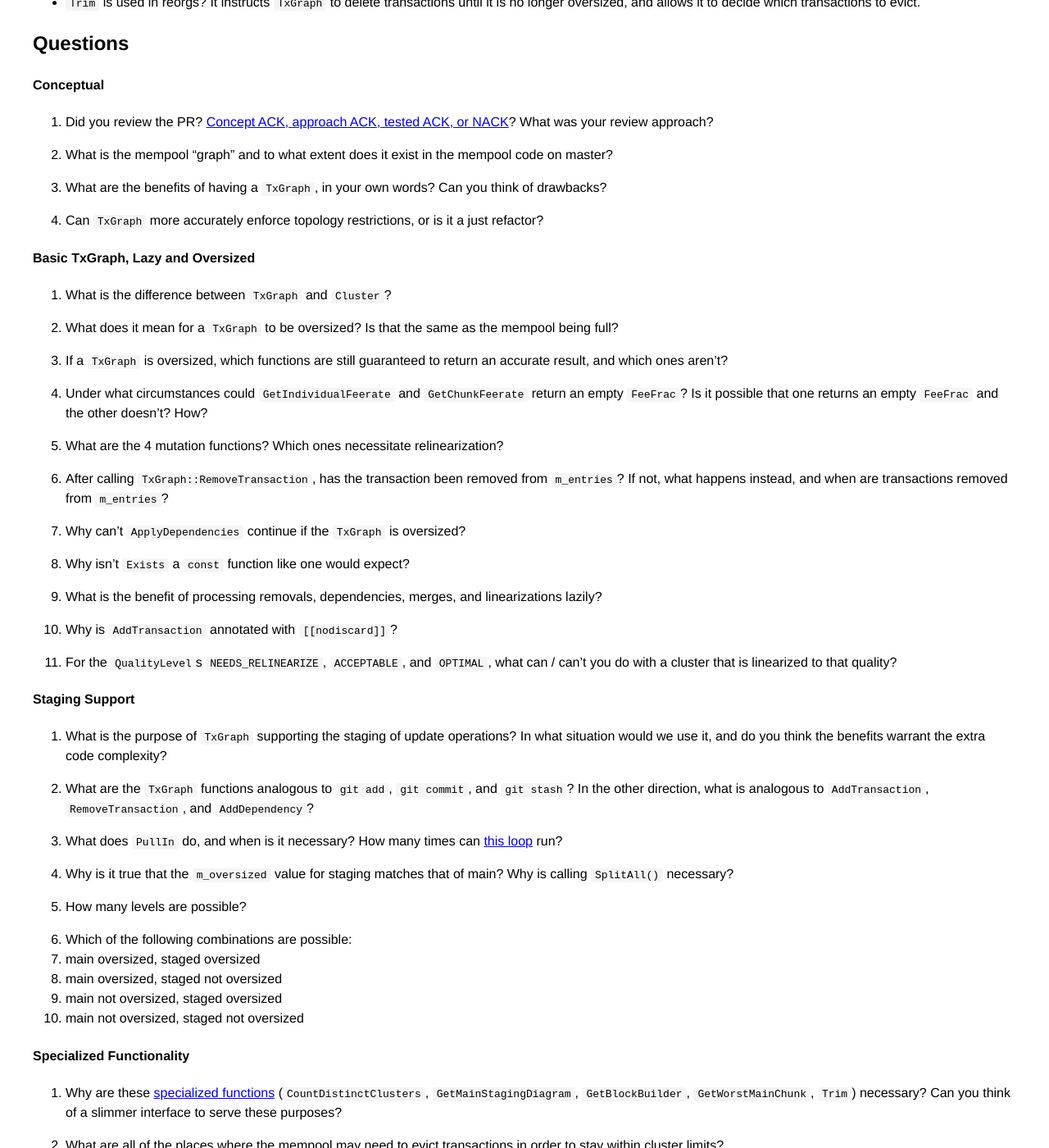
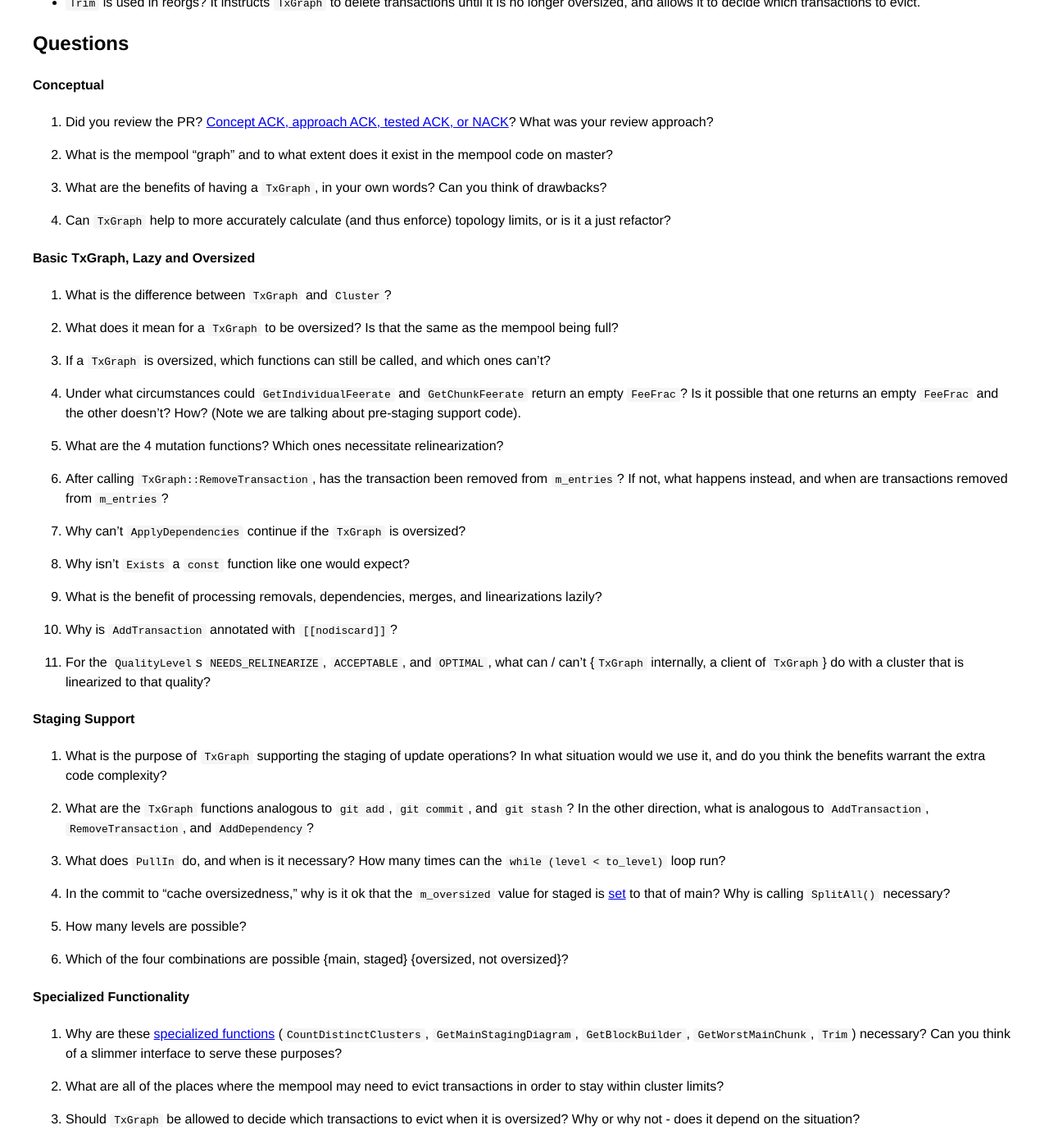
Before and after one commit to bitcoin-core-review-club/website, a Jekyll site: the page built from _posts/2025-02-05-#31363.md, in a window 1280 px wide and 1400 px high, scrolled down 4403 px. Shown: the whole window at 82% size. Built offline with Jekyll 4.4.1, drawn with Linux system fonts in a browser that asks for light colours.

Commit message:
add fixups for sipa comments

```diff
--- a/_posts/2025-02-05-#31363.md
+++ b/_posts/2025-02-05-#31363.md
@@ -266,7 +266,7 @@
 
 1. What are the benefits of having a `TxGraph`, in your own words? Can you think of drawbacks?
 
-1. Can `TxGraph` more accurately enforce topology restrictions, or is it a just refactor?
+1. Can `TxGraph` help to more accurately calculate (and thus enforce) topology limits, or is it a just refactor?
 
 #### Basic TxGraph, Lazy and Oversized
 
@@ -274,10 +274,11 @@
 
 1. What does it mean for a `TxGraph` to be oversized? Is that the same as the mempool being full?
 
-1. If a `TxGraph` is oversized, which functions are still guaranteed to return an accurate result, and which ones aren't?
+1. If a `TxGraph` is oversized, which functions can still be called, and which ones can't?
 
 1. Under what circumstances could `GetIndividualFeerate` and `GetChunkFeerate` return an empty `FeeFrac`?
    Is it possible that one returns an empty `FeeFrac` and the other doesn't? How?
+   (Note we are talking about pre-staging support code).
 
 1. What are the 4 mutation functions? Which ones necessitate relinearization?
 
@@ -292,8 +293,8 @@
 
 1. Why is `AddTransaction` annotated with `[[nodiscard]]`?
 
-1. For the `QualityLevel`s `NEEDS_RELINEARIZE`, `ACCEPTABLE`, and `OPTIMAL`, what can / can't you do with a
-   cluster that is linearized to that quality?
+1. For the `QualityLevel`s `NEEDS_RELINEARIZE`, `ACCEPTABLE`, and `OPTIMAL`, what can / can't {`TxGraph` internally, a
+   client of `TxGraph`} do with a cluster that is linearized to that quality?
 
 #### Staging Support
 
@@ -303,17 +304,13 @@
 1. What are the `TxGraph` functions analogous to `git add`, `git commit`, and `git stash`? In the
    other direction, what is analogous to `AddTransaction`, `RemoveTransaction`, and `AddDependency`?
 
-1. What does `PullIn` do, and when is it necessary? How many times can [this loop](https://github.com/bitcoin-core-review-club/bitcoin/commit/79647fd58dc7152eb1dc4e09cc56db845608352d#diff-c25ebcc6e4dc9c9bb21462f796fbb470cee3f0ff1e77bfc4033f4e8460f4482cR790-R797) run?
+1. What does `PullIn` do, and when is it necessary? How many times can the `while (level < to_level)` loop run?
 
-1. Why is it true that the `m_oversized` value for staging matches that of main? Why is calling `SplitAll()` necessary?
+1. In the commit to "cache oversizedness," why is it ok that the `m_oversized` value for staged is [set](https://github.com/bitcoin-core-review-club/bitcoin/commit/12bc7e7e469f78aae8fced716aea2599f4ccb03e#diff-c25ebcc6e4dc9c9bb21462f796fbb470cee3f0ff1e77bfc4033f4e8460f4482cR1497) to that of main? Why is calling `SplitAll()` necessary?
 
 1. How many levels are possible?
 
-1. Which of the following combinations are possible:
-  1. main oversized, staged oversized
-  1. main oversized, staged not oversized
-  1. main not oversized, staged oversized
-  1. main not oversized, staged not oversized
+1. Which of the four combinations are possible {main, staged} {oversized, not oversized}?
 
 #### Specialized Functionality
 
```
